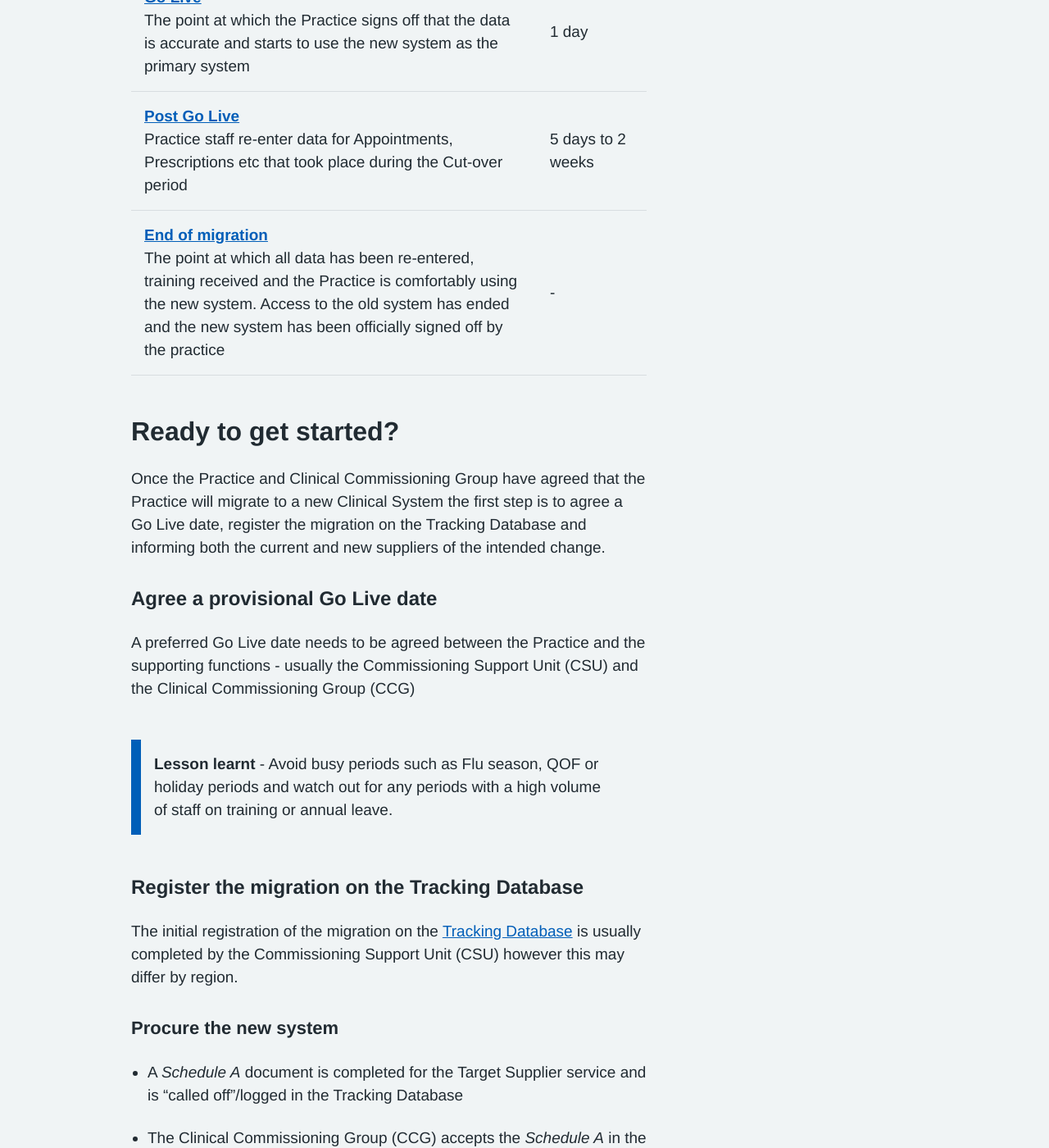
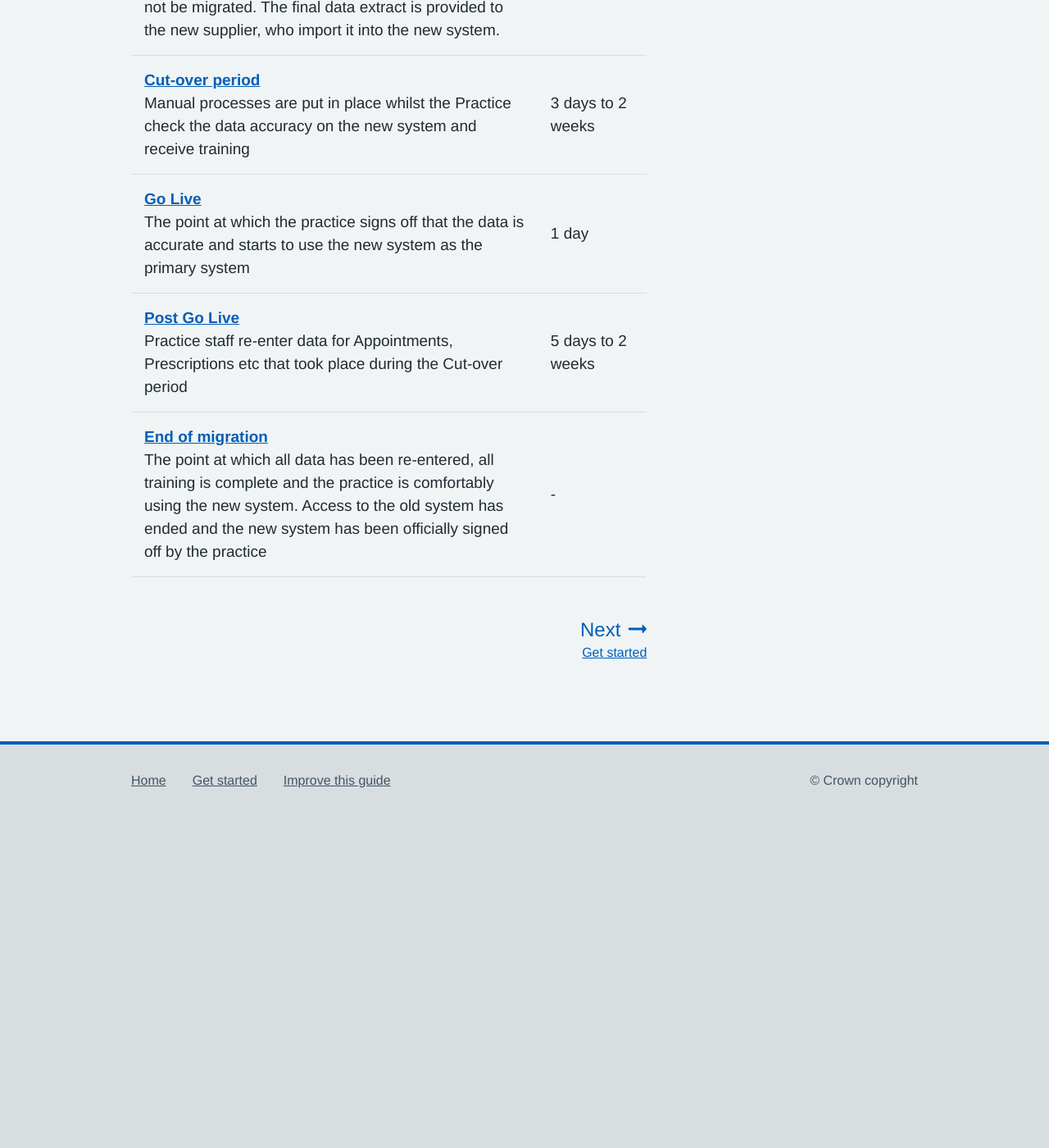
Before and after one commit to nhsconnect/prm-practice-migration, a Jekyll site: the page built from guide/index.md, in a window 1280 px wide and 1400 px high, scrolled down 2941 px. Shown: the whole window at 82% size. Built offline with Jekyll 4.4.1, drawn with Linux system fonts in a browser that asks for light colours; some web fonts are replaced; after the commit the page ends 3945 px from its top, so only the background shows below that; some of the changed text lies outside the part shown.

Commit message:
[PT] Split out initial tasks from Guide/phase overview

```diff
--- /dev/null
+++ b/guide/00-get-started.md
@@ -0,0 +1,88 @@
+---
+layout: page_with_sidebar
+permalink: /guide/get-started
+title: Get started
+subtitle: How to start your migration to another clinical system
+previouspage: /guide
+nextpage: /guide/kick-off
+---
+
+## Decision to migrate and funding
+
+This guide offers guidance from the point at which the practice and Clinical Commissioning Group (CCG) have agreed to migrate to a new clinical System and are ready to start the migration process.
+
+Prior to this, there are a number of steps that will have been completed such as:
+
+* Practice completes a business case for the migration and provides evidence of the research & considerations that have been made
+
+* Clinical Commissioning Group (CCG) and any local boards approve the business case and secure funding.
+
+  -- _Note: there may be [further costs identified by the Technical Survey](/prm-practice-migration/guide/technical-survey) for replacing hardware_
+
+* Practice and Clinical Commissioning Group (CCG) agree the support model and engage with a delivery partner (such as a Commissioning Support Unit)
+
+
+Once the decision to migrate has been confirmed, the next steps are to:
+
+
+### Agree a provisional Go Live date
+
+A preferred Go Live date needs to be agreed between the Practice and the supporting functions  - usually the Clinical Commissioning Group (CCG) and a delivery partner (such as a Commissioning Support Unit).
+
+
+{%- capture lesson_learnt_1 -%}
+__Recommendation__ - Avoid busy periods for your practice and surrounding area and watch out for any periods with a high volume of staff on training or annual leave.
+{%- endcapture -%}
+
+{%- include inset.html content=lesson_learnt_1 accessibility_text="Lesson learnt" markdown=true -%}
+
+
+### Register the migration on the Tracking Database
+
+The initial registration of the migration on the [Tracking Database](https://digital.nhs.uk/services/tracking-database) is usually completed by the Commissioning Support Unit (CSU) however this may differ by region.
+
+
+#### Procure the new system
+
+* A _Schedule A_ document is completed for the Target Supplier service and is “called off”/logged in the Tracking Database
+
+* The Clinical Commissioning Group (CCG) accepts the _Schedule A_ in the Tracking Database
+
+* The Target Supplier receives the _Schedule A_ notification and accepts it
+
+* The Target Supplier will confirm the availability of the preferred Go live dates
+
+
+{%- capture lesson_learnt_2 -%}
+__Lesson learnt__ - Submodules of the new clinical system may need to be raised in a _Schedule A_, this activity can be missed. E.g. Appointments, Docman
+{%- endcapture -%}
+
+{%- include inset.html content=lesson_learnt_2 accessibility_text="Lesson learnt" markdown=true -%}
+
+
+#### Decommission the existing/old system system
+
+The same process happens for the decommissioning of the Source Supplier, a _Schedule A_ is “called off”/logged in the Tracking Database.
+
+
+{%- capture lesson_learnt_3 -%}
+__Lesson learnt__ - If the _Schedule A_ to decommission the source supplier’s system is not sent at this point the NHS will continue to pay for the service for longer than needed.
+{%- endcapture -%}
+
+{%- include inset.html content=lesson_learnt_3 accessibility_text="Lesson learnt" markdown=true -%}
+
+__Important__ - At this point, you should think about submitting a [formal data extract request to the Source Supplier](/prm-practice-migration/guide/early-prep-and-planning#request-a-data-extract-from-your-existing-supplier) to avoid any delays to your migration.
+
+The Source Suppliers have varying lead times/notice periods to provide this data upon request (for example, a supplier may require up to 5 weeks notice).
+
+
+{%- capture lesson_learnt_4 -%}
+__Lesson learnt__ - __Any delays to [requesting the data extract](/prm-practice-migration/guide/early-prep-and-planning#request-a-data-extract-from-your-existing-supplier) may impact the migration timeline__ if it’s not sent well in advance of the [initial data production day](/prm-practice-migration/guide/initial-data-production).
+{%- endcapture -%}
+
+{%- include inset.html content=lesson_learnt_4 accessibility_text="Lesson learnt" markdown=true -%}
+
+
+### Arrange your Kick-off and Technical Survey
+
+Plan and book your [Kick-off meeting](/prm-practice-migration/guide/kick-off) and [Technical Survey](/prm-practice-migration/guide/technical-survey) to happen within a few days of each other.
--- a/guide/index.md
+++ b/guide/index.md
@@ -1,12 +1,11 @@
 ---
 layout: page_with_sidebar
 permalink: /guide
-title: Get started
-subtitle: How to start your migration to another clinical system
-nextpage: /guide/kick-off
+title: Introduction
+subtitle:
+nextpage: /guide/get-started
 ---
 
-## Introduction
 
 This guide aims to help Practices, Delivery partners (e.g. Commissioning Support Units) and Commissioning Clinical Groups (CCGs) plan and implement practice migrations from one clinical system to another.
 
@@ -29,80 +28,18 @@ Here is an overview of the key phases...
 
 | Phase                                                    | Estimated timeline |
 |----------------------------------------------------------|--------------------|
-| __[Procurement](#ready-to-get-started)__ <br>Secure funding and the notification / agreement with the new supplier (Target) and the old supplier (Source) via the [Tracking Database](#register-the-migration-on-the-tracking-database) | 1 to 2 weeks |
-| __[Kick-off](/prm-practice-migration/guide/kick-off)__ <br>Gathering all the key people who will be involved in your migration to discuss the end to end process of migrating your system    | 1 day |
-| __[Technical survey](/prm-practice-migration/guide/technical-survey)__ <br>Checking the existing hardware and software at the Practice for compatibility | 1 day |
+| __[Decision to migrate & funding](/prm-practice-migration/guide/get-started#decision-to-migrate-and-funding)__ <br>The practice and Clinical Commissioning Group (CCG) assess the business case for the practice to migrate to a new clinical System. If agreed, the funding is secured by the Clinical Commissioning Group (CCG). Note: there may be [further costs identified by the Technical Survey](/prm-practice-migration/guide/technical-survey) for replacing hardware| - |
+| __[Procurement](/prm-practice-migration/guide/get-started#register-the-migration-on-the-tracking-database)__ <br>The notification and agreement with the new supplier (Target) and the old supplier (Source) via the [Tracking Database](#register-the-migration-on-the-tracking-database) | 1 to 2 weeks |
+| __[Kick-off meeting](/prm-practice-migration/guide/kick-off)__ <br>Gathering all the key people who will be involved in your migration to discuss the end to end process of migrating your system    | 1 day |
+| __[Technical survey](/prm-practice-migration/guide/technical-survey)__ <br>Checking the existing hardware and software at the Practice for compatibility. Scheduled to happen shortly after the Kick-off | 1 day |
 | __[Early preparation and planning](/prm-practice-migration/guide/early-prep-and-planning)__ <br>Critical activities Practices can start doing to get ahead and prepare for the later stages such as cleaning existing data, notifying 3rd Party services and patients | 1 to 2 weeks |
 | __[Initial data production (IDP)](/prm-practice-migration/guide/initial-data-production)__ <br>The Initial Data Production is the point at which a copy of the existing clinical system data is provided to the new supplier, who import it into the new system. The Practice then test the new system to make sure that the Patient data is accurate and the new system is working as expected. | 1 day |
 | __[Data checking](/prm-practice-migration/guide/initial-data-production#data-checking)__ <br>The Practice test the new system to make sure that the Patient data is accurate and the new system is working as expected. | 3 days to 3 weeks |
 | __[Data recheck and sign off](/prm-practice-migration/guide/initial-data-production#data-checking)__ <br>Rechecking the data after the Target Supplier has amended any issues found before signing off that the data is accurate and the Practice is satisfied with the quality of the data | 1 to 5 days |
 | __[Cut-over planning and preparation](/prm-practice-migration/guide/planning-for-cut-over)__ <br>Preparation and activities to reduce the impact of the Cut-over & data re-entry | - |
+| __[Training](/prm-practice-migration/guide/training)__ <br>_Training can happen throughout the end to end migration process_ | - |
 | __[Final data production](/prm-practice-migration/guide/cutover-and-go-live#final-data-production)__ <br> Practice staff cease to use Source system or continue using source system knowing that the data entered will not be migrated. The final data extract is provided to the new supplier, who import it into the new system.| 1 day |
 | __[Cut-over period](/prm-practice-migration/guide/cutover-and-go-live)__ <br> Manual processes are put in place whilst the Practice check the data accuracy on the new system and receive training | 3 days to 2 weeks |
-| __[Go Live](/prm-practice-migration/guide/cutover-and-go-live#sign-off-go-live-data)__ <br> The point at which the Practice signs off that the data is accurate and starts to use the new system as the primary system | 1 day |
+| __[Go Live](/prm-practice-migration/guide/cutover-and-go-live#sign-off-go-live-data)__ <br> The point at which the practice signs off that the data is accurate and starts to use the new system as the primary system | 1 day |
 | __[Post Go Live](/prm-practice-migration/guide/post-go-live)__ <br> Practice staff re-enter data for Appointments, Prescriptions etc that took place during the Cut-over period | 5 days to 2 weeks |
-| __[End of migration](/prm-practice-migration/guide/end-of-migration)__ <br> The point at which all data has been re-entered, training received and the Practice is comfortably using the new system. Access to the old system has ended and the new system has been officially signed off by the practice| - |
-
-
-
-## Ready to get started?
-
-Once the Practice and Clinical Commissioning Group have agreed that the Practice will migrate to a new Clinical System the first step is to agree a Go Live date, register the migration on the Tracking Database and informing both the current and new suppliers of the intended change.
-
-
-### Agree a provisional Go Live date
-
-A preferred Go Live date needs to be agreed between the Practice and the supporting functions  - usually the Commissioning Support Unit (CSU) and the Clinical Commissioning Group (CCG)
-
-
-{%- capture lesson_learnt_1 -%}
-__Lesson learnt__ - Avoid busy periods such as Flu season, QOF or holiday periods and watch out for any periods with a high volume of staff on training or annual leave.
-{%- endcapture -%}
-
-{%- include inset.html content=lesson_learnt_1 accessibility_text="Lesson learnt" markdown=true -%}
-
-
-### Register the migration on the Tracking Database
-
-The initial registration of the migration on the [Tracking Database](https://digital.nhs.uk/services/tracking-database) is usually completed by the Commissioning Support Unit (CSU) however this may differ by region.
-
-
-#### Procure the new system
-
-* A _Schedule A_ document is completed for the Target Supplier service and is “called off”/logged in the Tracking Database
-
-* The Clinical Commissioning Group (CCG) accepts the _Schedule A_ in the Tracking Database
-
-* The Target Supplier receives the _Schedule A_ notification and accepts it
-
-* The Target Supplier will confirm the availability of the preferred Go live dates
-
-
-{%- capture lesson_learnt_2 -%}
-__Lesson learnt__ - Submodules of the new clinical system may need to be raised in a _Schedule A_, this activity can be missed. E.g. Appointments, Docman
-{%- endcapture -%}
-
-{%- include inset.html content=lesson_learnt_2 accessibility_text="Lesson learnt" markdown=true -%}
-
-
-#### Decommission the existing/old system system
-
-The same process happens for the decommissioning of the Source Supplier, a _Schedule A_ is “called off”/logged in the Tracking Database.
-
-
-{%- capture lesson_learnt_3 -%}
-__Lesson learnt__ - If the _Schedule A_ to decommission the source supplier’s system is not sent at this point the NHS will continue to pay for the service for longer than needed.
-{%- endcapture -%}
-
-{%- include inset.html content=lesson_learnt_3 accessibility_text="Lesson learnt" markdown=true -%}
-
-Important - At this point, you should think about submitting a [formal data extract request to the Source Supplier](/prm-practice-migration/guide/early-prep-and-planning#request-a-data-extract-from-your-existing-supplier) to avoid any delays to your migration.
-
-The Source Suppliers have varying lead times/notice periods to provide this data upon request (for example, a supplier may require up to 5 weeks notice).
-
-
-{%- capture lesson_learnt_4 -%}
-__Lesson learnt__ - __Any delays to [requesting the data extract](/prm-practice-migration/guide/early-prep-and-planning#request-a-data-extract-from-your-existing-supplier) may impact the migration timeline__ if it’s not sent well in advance of the [initial data production day](/prm-practice-migration/guide/initial-data-production).
-{%- endcapture -%}
-
-{%- include inset.html content=lesson_learnt_4 accessibility_text="Lesson learnt" markdown=true -%}
+| __[End of migration](/prm-practice-migration/guide/end-of-migration)__ <br> The point at which all data has been re-entered, all training is complete and the practice is comfortably using the new system. Access to the old system has ended and the new system has been officially signed off by the practice| - |
```
